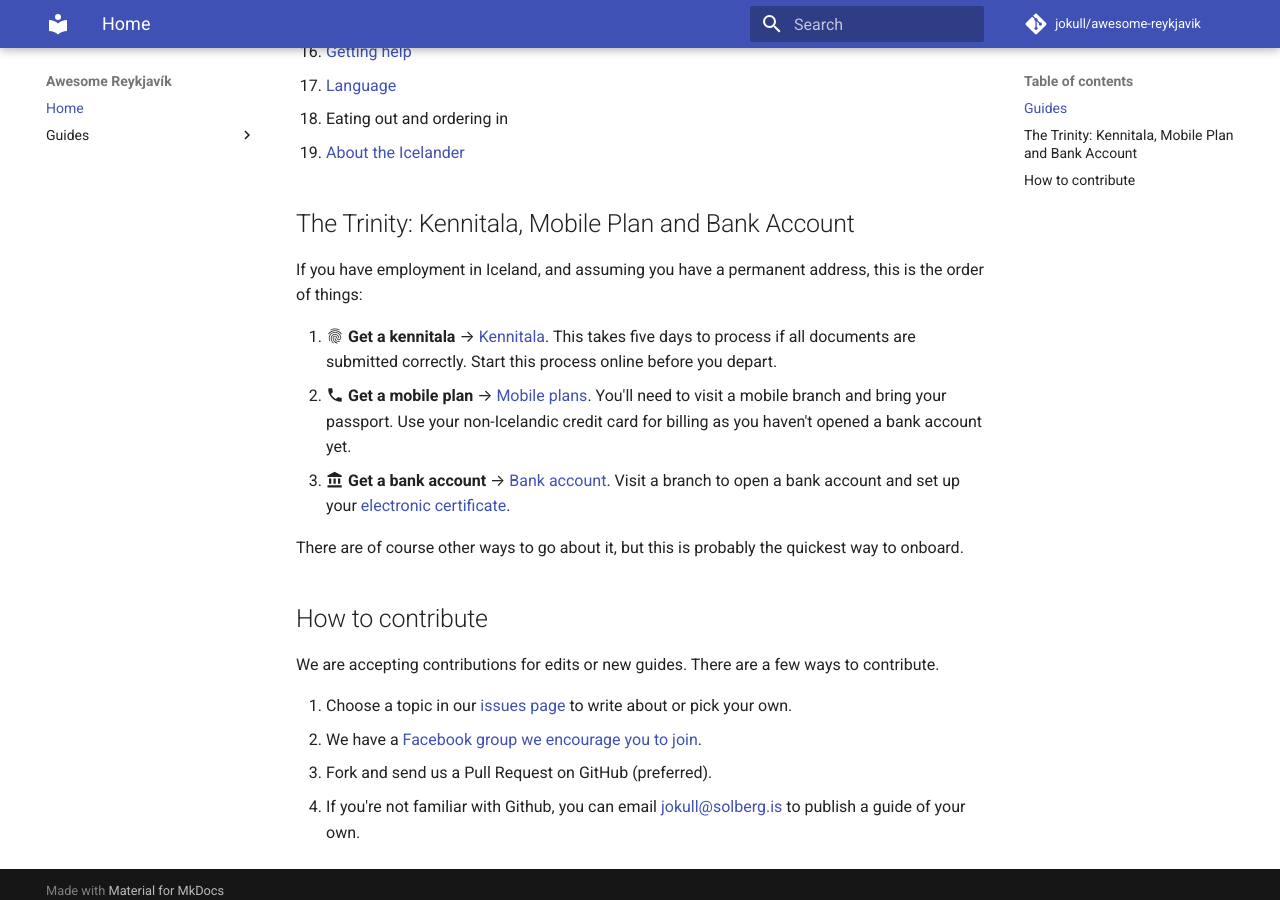
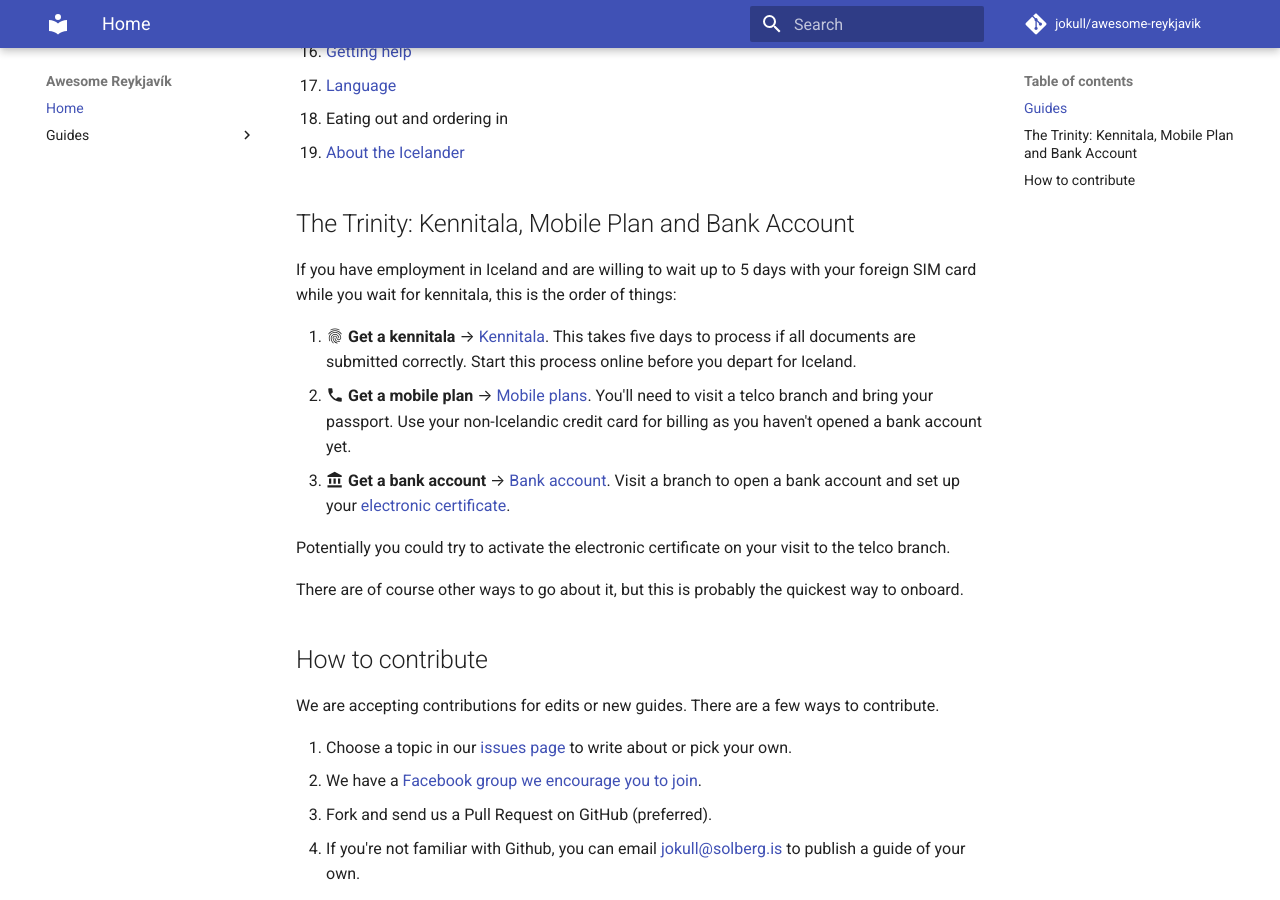
Before and after one commit to jokull/awesome-reykjavik, an MkDocs documentation site: the page built from docs/index.md, in a window 1280 px wide and 900 px high, scrolled down 828 px. Built offline with MkDocs 1.6.1 and Material for MkDocs 9.7.7, drawn with Linux system fonts in a browser that asks for light colours; comment, search, counter and statistics services are not loaded.

Commit message:
Minor edits to quick guide

```diff
--- a/docs/index.md
+++ b/docs/index.md
@@ -28,19 +28,23 @@ Pages that are not yet linked are suggestions for pages. We welcome contribution
 
 ## The Trinity: Kennitala, Mobile Plan and Bank Account
 
-If you have employment in Iceland, and assuming you have a permanent address,
-this is the order of things:
+If you have employment in Iceland and are willing to wait up to 5 days with
+your foreign SIM card while you wait for kennitala, this is the order of
+things:
 
 1. :material-fingerprint: **Get a kennitala** →
    [Kennitala](guides/kennitala.md). This takes five days to process if all
    documents are submitted correctly. Start this process online before you
-   depart.
+   depart for Iceland.
 2. :material-phone: **Get a mobile plan** → [Mobile
    plans](guides/mobile-phones.md). You'll need to
-   visit a mobile branch and bring your passport. Use your non-Icelandic credit
+   visit a telco branch and bring your passport. Use your non-Icelandic credit
    card for billing as you haven't opened a bank account yet.
 3. :material-bank: **Get a bank account** → [Bank
    account](guides/bank-account.md). Visit a branch to open a bank account and set up your [electronic certificate](guides/audkenni.md).
+
+Potentially you could try to activate the electronic certificate on your visit
+to the telco branch.
 
 There are of course other ways to go about it, but this is probably the
 quickest way to onboard.
```
